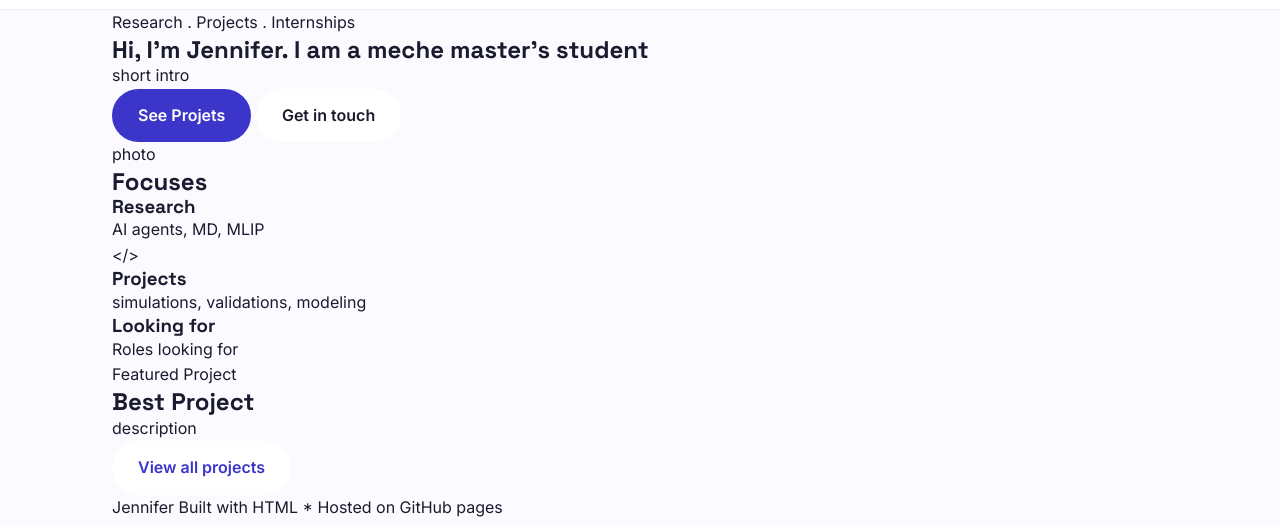
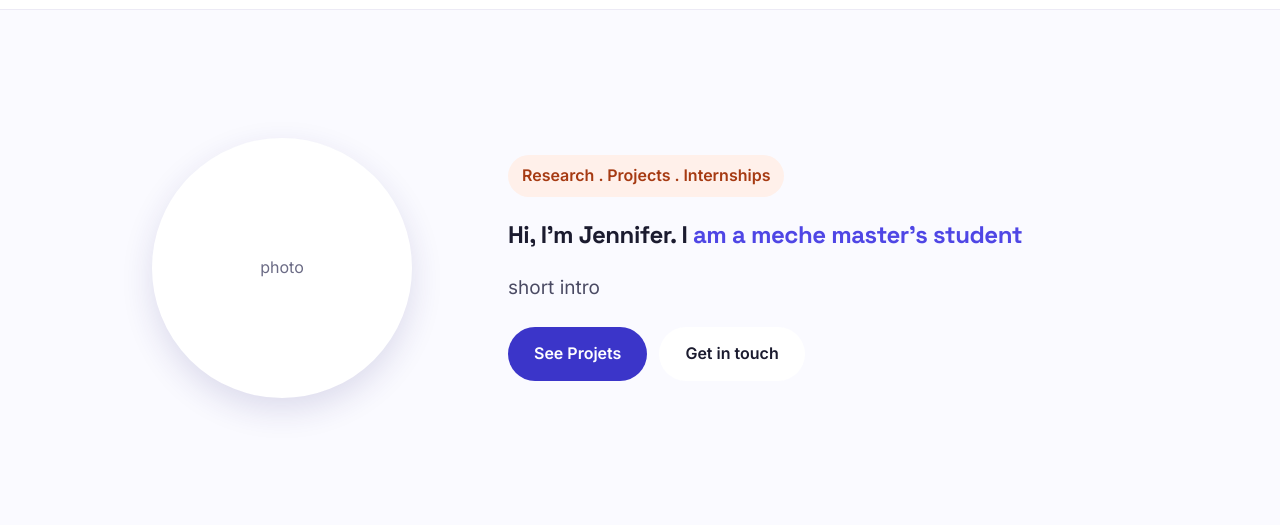
Before and after one commit to jdiana-hue/Testing-website, a plain HTML site: page index.html in a window 1280 px wide. Shown: the part 71-596 px from the top of the page. Drawn offline with Linux system fonts and the light colour scheme.

Commit message:
photo to the left

```diff
--- a/style.css
+++ b/style.css
@@ -84,7 +84,7 @@ img{
 }
 
 .nav-links a{
-    padding: 10 px 16px;
+    padding: 10px 16px;
     border-radius: 999px;
     color: var(--muted);
     font-weight: 500;
@@ -142,3 +142,129 @@ img{
     background: white;
     color: var(--indigo-dark);
 }
+
+/* SHARED SPACING */
+.section {
+    padding-top: 24px;
+    padding-bottom: 72px;
+}
+
+.section h2{
+    font-size: 30px;
+    margin-bottom: 24px;
+}
+
+.pill{
+    display: inline-block;
+    padding: 8px 14px;
+    border-radius: 999px;
+    font-size: 14 px;
+    font-weight: 600;
+}
+
+.pill-coral{
+    background: var(--coral-light);
+    color: var(--coral-dark);
+}
+
+/* INTRO */
+.intro {
+    display: flex;
+    flex-wrap: wrap;
+    align-items: center;
+    gap: 56px;
+    padding-top: 88px;
+    padding-bottom: 72px;
+}
+
+.intro-text{
+    flex: 1 1 480px;
+    display: flex;
+    flex-direction: column;
+    gap: 24px;
+}
+
+.intro-text .pill {
+    align-self: flex-start;
+}
+
+.intro h1{
+    font-size: 60 px;
+    letter-spacing: -0.02em;
+}
+
+.highlight{
+    color: var(--indigo);
+}
+
+.lead{
+    font-size: 19px;
+    color: var(--muted);
+    max-width: 560px;
+}
+
+.button-row{
+    display: flex;
+    flex-wrap: wrap;
+    gap: 12px
+}
+
+/* PHOTO AND SHAPES */
+.intro-art{
+    position: relative;
+    width: 340px;
+    height: 340px;
+    margin: 0 auto;
+}
+
+.shape{
+    position: absolute;
+    display: none;
+}
+
+.shape-circle{
+    left: 0;
+    top: 10px;
+    width: 220px;
+    height: 220px;
+    border-radius: 50%;
+    background: #ffd8c9;
+}
+
+.shape-square{
+    right: 0;
+    bottom: 0;
+    width: 180px;
+    border-radius: 32px;
+    background: #c9ccff;
+    transform: rotate(12deg);
+}
+
+.shape-dot{
+    right: 24px;
+    top: 0;
+    width: 64px;
+    border-radius: 50%;
+    background: #bdebbd;
+}
+
+.photo{
+    position: absolute;
+    left: 40px;
+    top: 40px;
+    width: 260px;
+    height: 260px;
+    border-radius: 50%;
+    border: 6px solid white;
+    background: white;
+    box-shadow: 0 12px 32px rgba(40, 36, 120, 0.14);
+    display: flex;
+    align-items: center;
+    justify-content: center;
+    color: #6b6b85;
+    overflow: hidden;
+}
+
+.intro-art{
+    order: -1;
+}
```
